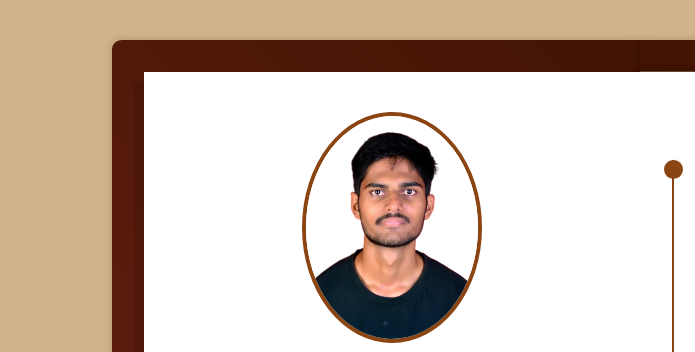
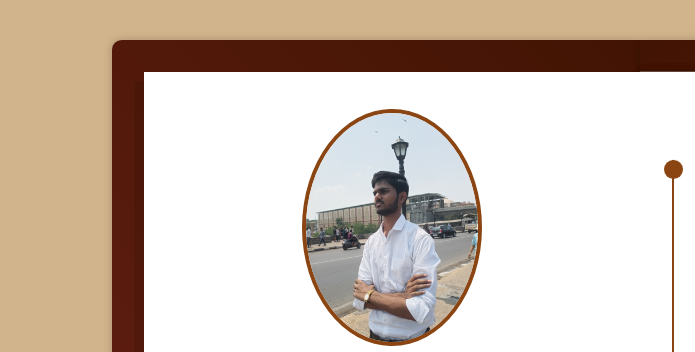
Before and after one commit to AniketsinghRajputCodes/Portfolio, a plain HTML site: page index.html in a window 1280 px wide. Shown: the top 352 px of the page, 0-695 px from the left. Drawn offline with nearby package versions, Linux system fonts and the light colour scheme.

Commit message:
Update index.html

```diff
--- a/index.html
+++ b/index.html
@@ -21,7 +21,7 @@
             <!-- Profile Page -->
              <div class="book-page page-left">
                 <div class="profile-page">
-                    <img src="photo.png" alt="Aniketsingh">
+                    <img src="DP3.jpg" alt="Aniketsingh">
                     <h1> Aniketsingh Rajput</h1>
                     <h3>Web Developer</h3>
 
```
